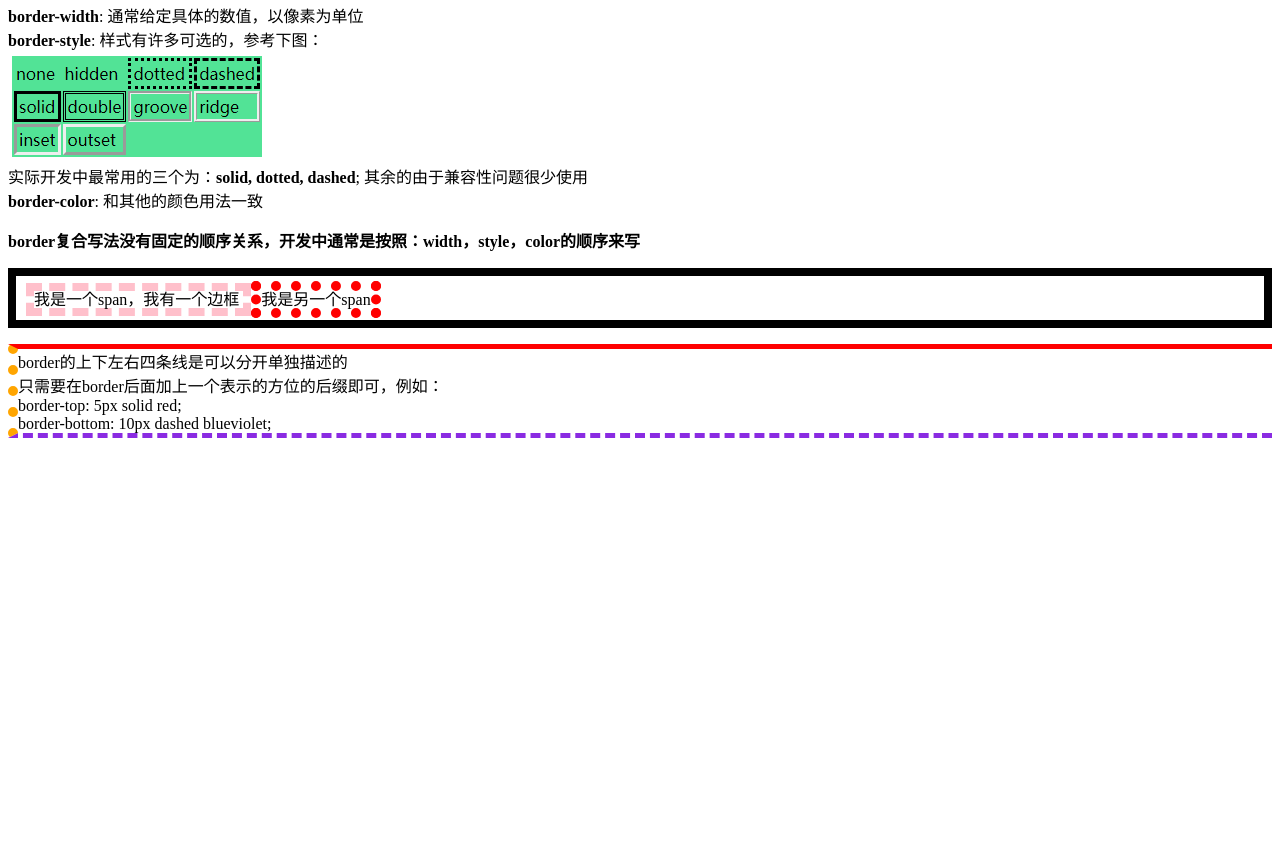
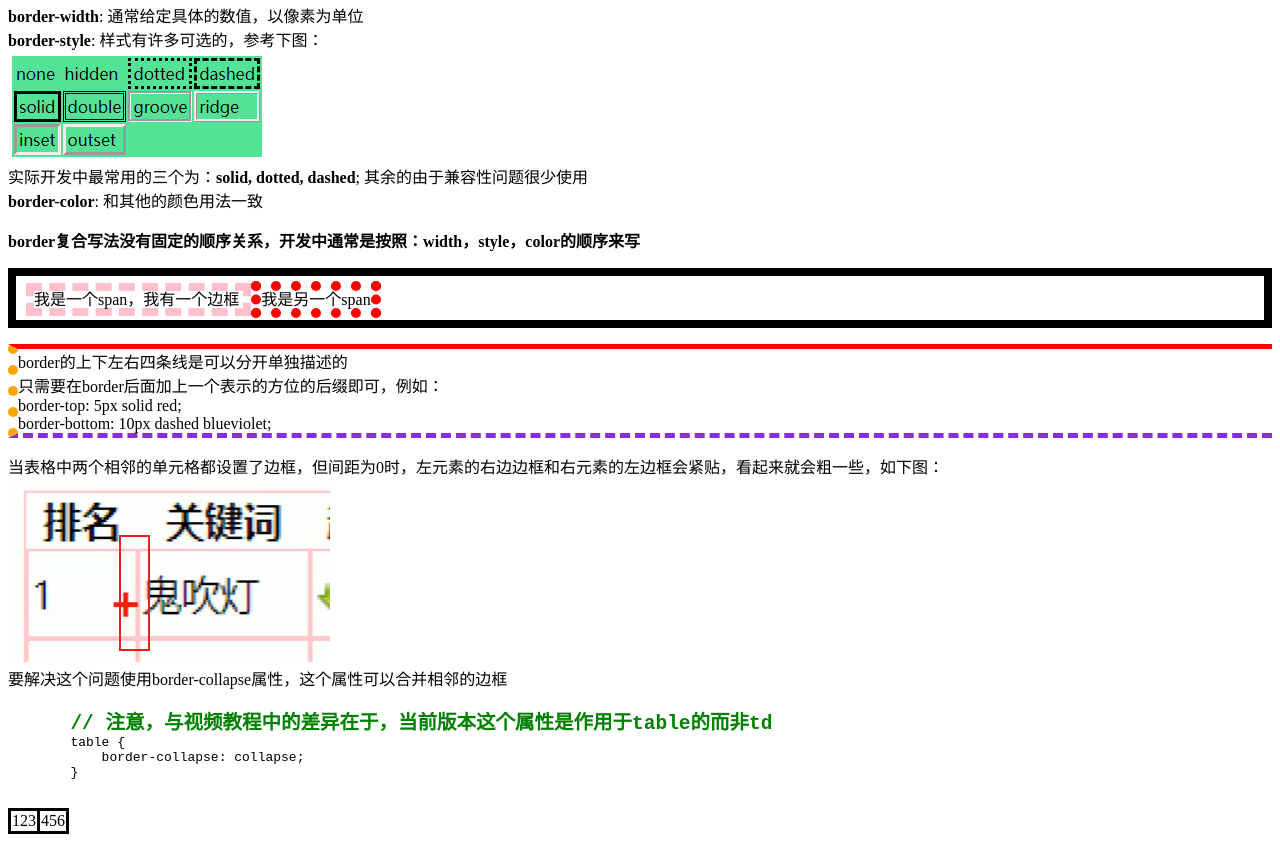
Before and after one commit to XGK-MountainLion/XGK-MountainLion.github.io, a plain HTML site: page CSSPart2/2-7. 盒子模型.html in a window 1280 px wide. Shown: the part 1044-1886 px from the top of the page. Before the commit the page ends 1498 px from the top, so only its background shows below. Drawn offline with Linux system fonts and the light colour scheme.

Commit message:
1-1 border 表格内相邻单元格间距为0时，如何去掉单元格粗线

```diff
--- a/CSSPart2/2-7. 盒子模型.html
+++ b/CSSPart2/2-7. 盒子模型.html
@@ -5,6 +5,16 @@
     <meta charset="UTF-8">
     <meta name="viewport" content="width=device-width, initial-scale=1.0">
     <title>盒子模型</title>
+
+    <style>
+        table {
+            border-collapse: collapse;
+        }
+
+        td {
+            border: solid;
+        }
+    </style>
 </head>
 
 <body>
@@ -63,6 +73,28 @@
         border-top: 5px solid red; <br>
         border-bottom: 10px dashed blueviolet;
     </p>
+
+    <p>
+        当表格中两个相邻的单元格都设置了边框，但间距为0时，左元素的右边边框和右元素的左边框会紧贴，看起来就会粗一些，如下图： <br>
+        <img src="/IMG/边框重叠.png" alt=""> <br>
+
+        要解决这个问题使用border-collapse属性，这个属性可以合并相邻的边框
+    </p>
+    <pre>
+        <strong style="color: green; font-size: 1.5em;">// 注意，与视频教程中的差异在于，当前版本这个属性是作用于table的而非td</strong>
+        table {
+            border-collapse: collapse;
+        }
+    </pre>
+
+    <table cellspacing="0">
+        <tbody>
+            <tr>
+                <td>123</td>
+                <td>456</td>
+            </tr>
+        </tbody>
+    </table>
 </body>
 
 </html>
```
Also changed, not shown: IMG/边框重叠.png (added).
